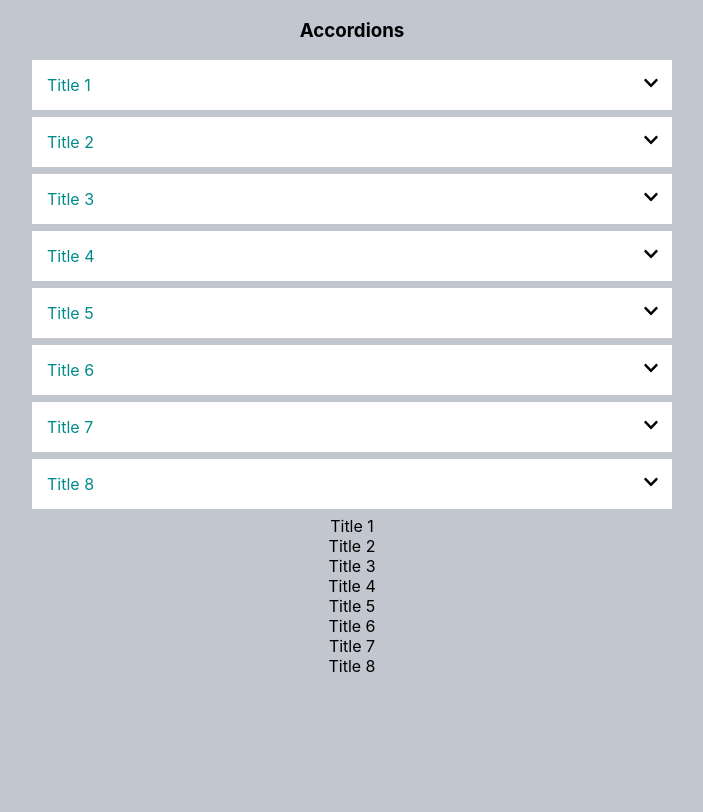
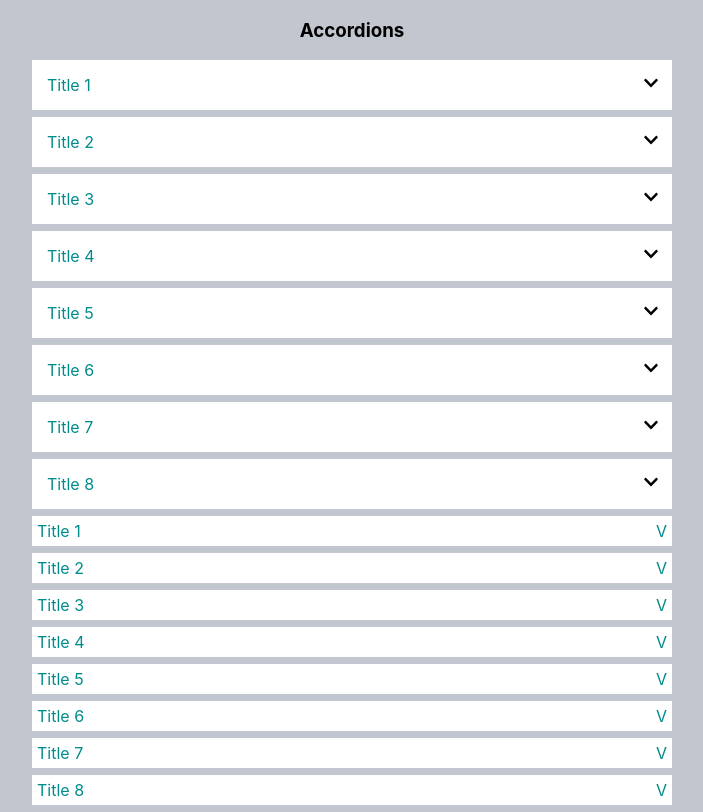
Before and after one commit to akhtarvahid/react-accordions, a React (Create React App) app in the folder react-accordions/: page / in a window 1280 px wide. Shown: the whole page, without its empty margins (288-991 px from the left). Built offline with nearby package versions, Linux system fonts and the light colour scheme.

Commit message:
style added

```diff
--- /dev/null
+++ b/react-accordions/src/components/accordion2/SingleToggle.css
@@ -0,0 +1,10 @@
+.acc-heading {
+    display: flex;
+    justify-content: space-between;
+    align-items: center;
+    background: white;
+    color: darkcyan;
+    cursor: pointer;
+    padding: 5px;
+    margin: 7px 0;
+}
--- a/react-accordions/src/components/accordion2/SingleToggle.js
+++ b/react-accordions/src/components/accordion2/SingleToggle.js
@@ -1,6 +1,6 @@
 import React, { Component } from 'react'
 import listArray from "../../utils/data.json";
-
+import './SingleToggle.css';
 export default class SingleToggle extends Component {
     state = {
         lists: []
@@ -12,16 +12,19 @@ export default class SingleToggle extends Component {
     }
     selectedRowHandler=(row)=> {
       this.setState({
-          lists: this.state.lists.map(list => list.id === row.id ? ({...list, open: true }): list)
+          lists: this.state.lists.map(list => list.id === row.id ? ({...list, open: !list.open }): list)
       })
     }
     render() {
         return (
             <div>
               {this.state.lists.map(list =>
-              <div key={list.id} onClick={() => this.selectedRowHandler(list)}>
-                 <div>{list.title}</div>
-                 {list.open && <div>Opened</div>}
+              <div key={list.id}  onClick={() => this.selectedRowHandler(list)}>
+                 <div className="acc-heading">
+                    <div>{list.title}</div>
+                    <div>V</div>
+                 </div>
+                 {list.open && <div className="content">Opened</div>}
               </div>
               )}
             </div>
```
